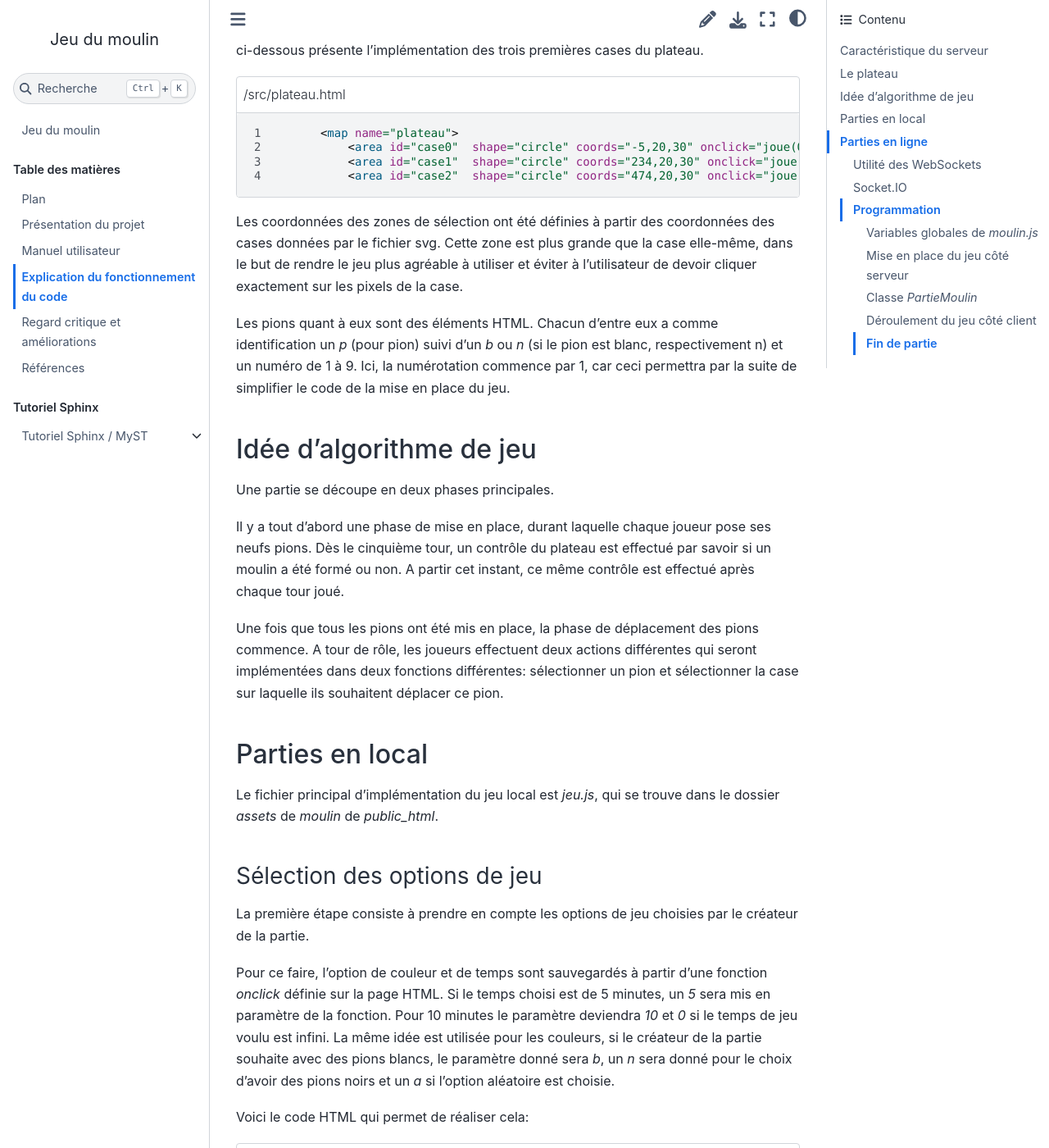
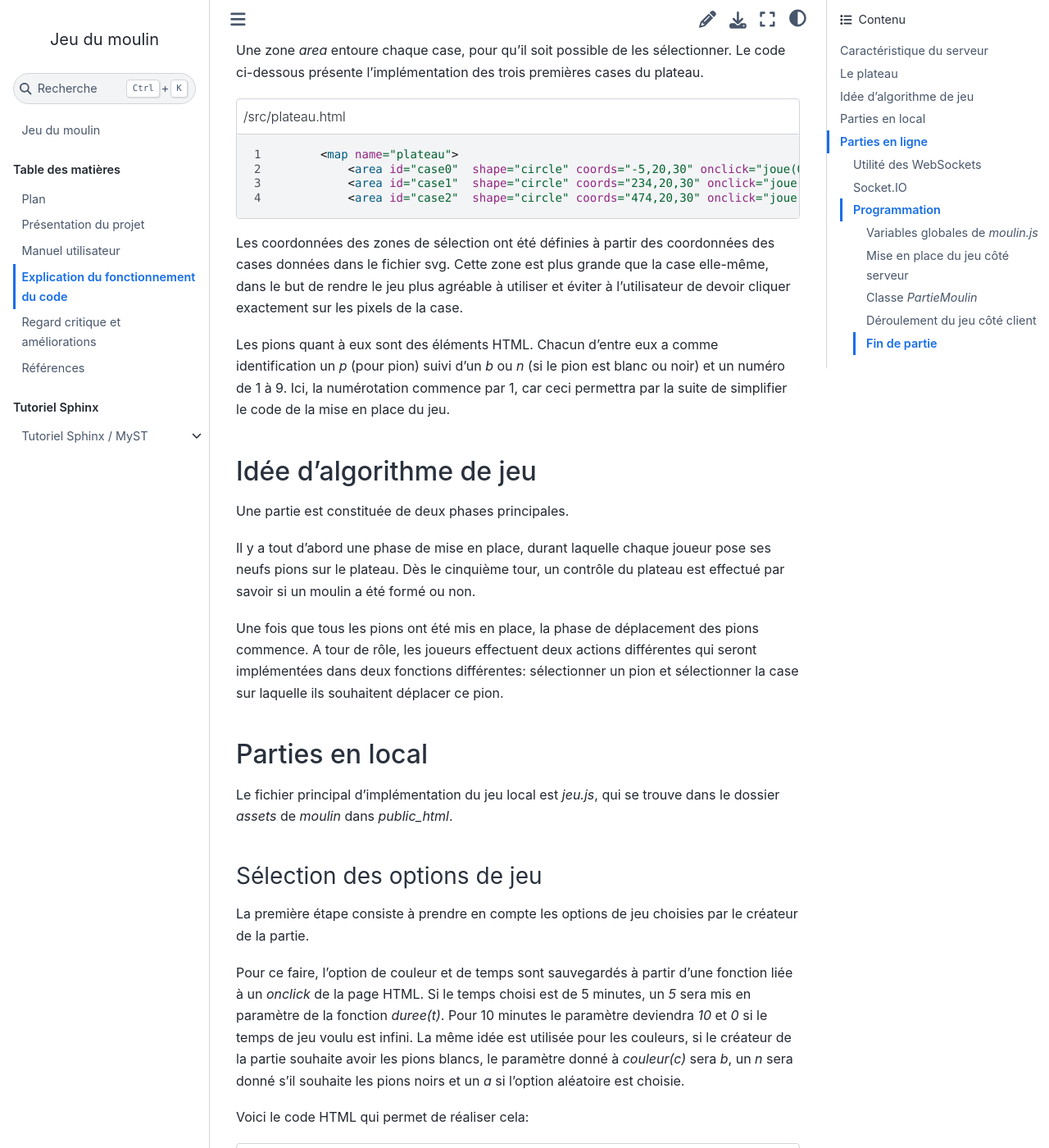
Before and after one commit to valentinethrlr/projet_moulin_documentation, a Sphinx documentation site: the page built from source/explication.md, in a window 1280 px wide and 1400 px high, scrolled down 1584 px. Shown: the whole window at 82% size. Built offline with Sphinx 7.4.7 and the Sphinx Book theme 1.1.4, drawn with Linux system fonts in a browser that asks for light colours; cross-references to code outside the pages are shown as plain code; some of the changed text lies outside the part shown.

Commit message:
relecture

````diff
--- a/source/explication.md
+++ b/source/explication.md
@@ -16,7 +16,7 @@ Ce projet est hébergé sur un Dell Poweredge. Celui-ci contient 10 HDD sur lesq
 Le plateau a été dessiné sur https://www.drawio.com/, puis converti en fichier svg. L'avantage est qu'il s'agit d'un format vectoriel, c'est-à-dire que l'image est stockée via des formules mathématiques qui modélisent les différents points et lignes dans une grille.
 Il n'y a donc pas de perte de résolution lors d'agrandissements ou de réductions de l'image. {cite:p}`format_svg`
 
-Dans le code, un numéro a été attribué à chaque case, en suivant le schéma ci-dessous:
+Pour la partie de programmation, un numéro a été attribué à chaque case, en suivant le schéma ci-dessous:
 
 ```{figure} images/plateau.png
 ---
@@ -24,7 +24,7 @@ width: 100%
 ---
 Numérotation des cases
 ```
-Le choix de commencer par la numérotation par 0 vient du fait qu'il est ainsi possible de créer une liste représentant le plateau, dans laquelle l'index d'une case correspond à son numéro d'identification.
+Le choix de commencer la numérotation par 0 vient du fait qu'il est ainsi facilement possible de créer une liste représentant le plateau, dans laquelle l'index d'une case correspond à son numéro d'identification.
 
 Une zone <em>area</em> entoure chaque case, pour qu'il soit possible de les sélectionner. Le code ci-dessous présente l'implémentation des trois premières cases du plateau.
 
@@ -35,29 +35,29 @@ Une zone <em>area</em> entoure chaque case, pour qu'il soit possible de les sél
 :lines: 57-60
 ```
 
-Les coordonnées des zones de sélection ont été définies à partir des coordonnées des cases données par le fichier svg. Cette zone est plus grande que la case elle-même, dans le but de rendre le jeu plus agréable à utiliser et éviter à l'utilisateur de devoir cliquer exactement sur les pixels de la case.
+Les coordonnées des zones de sélection ont été définies à partir des coordonnées des cases données dans le fichier svg. Cette zone est plus grande que la case elle-même, dans le but de rendre le jeu plus agréable à utiliser et éviter à l'utilisateur de devoir cliquer exactement sur les pixels de la case.
 
-Les pions quant à eux sont des éléments HTML. Chacun d'entre eux a comme identification un <em>p</em> (pour pion) suivi d'un <em>b</em> ou <em>n</em> (si le pion est blanc, respectivement n) et un numéro de 1 à 9. Ici, la numérotation commence par 1, car ceci permettra par la suite de simplifier le code de la mise en place du jeu.
+Les pions quant à eux sont des éléments HTML. Chacun d'entre eux a comme identification un <em>p</em> (pour pion) suivi d'un <em>b</em> ou <em>n</em> (si le pion est blanc ou noir) et un numéro de 1 à 9. Ici, la numérotation commence par 1, car ceci permettra par la suite de simplifier le code de la mise en place du jeu.
 
 
 ## Idée d'algorithme de jeu
 
-Une partie se découpe en deux phases principales.
+Une partie est constituée de deux phases principales.
 
-Il y a tout d'abord une phase de mise en place, durant laquelle chaque joueur pose ses neufs pions. Dès le cinquième tour, un contrôle du plateau est effectué par savoir si un moulin a été formé ou non. A partir cet instant, ce même contrôle est effectué après chaque tour joué.
+Il y a tout d'abord une phase de mise en place, durant laquelle chaque joueur pose ses neufs pions sur le plateau. Dès le cinquième tour, un contrôle du plateau est effectué par savoir si un moulin a été formé ou non.
 
 Une fois que tous les pions ont été mis en place, la phase de déplacement des pions commence. A tour de rôle, les joueurs effectuent deux actions différentes qui seront implémentées dans deux fonctions différentes: sélectionner un pion et sélectionner la case sur laquelle ils souhaitent déplacer ce pion.
 
 ## Parties en local
 
 
-Le fichier principal d'implémentation du jeu local est <em>jeu.js</em>, qui se trouve dans le dossier <em>assets</em> de <em>moulin</em> de <em>public_html</em>.
+Le fichier principal d'implémentation du jeu local est <em>jeu.js</em>, qui se trouve dans le dossier <em>assets</em> de <em>moulin</em> dans <em>public_html</em>.
 
 #### Sélection des options de jeu
 
 La première étape consiste à prendre en compte les options de jeu choisies par le créateur de la partie.
 
-Pour ce faire, l'option de couleur et de temps sont sauvegardés à partir d'une fonction <em>onclick</em> définie sur la page HTML. Si le temps choisi est de 5 minutes, un <em>5</em> sera mis en paramètre de la fonction. Pour 10 minutes le paramètre deviendra <em>10</em> et <em>0</em> si le temps de jeu voulu est infini. La même idée est utilisée pour les couleurs, si le créateur de la partie souhaite avec des pions blancs, le paramètre donné sera <em>b</em>, un <em>n</em> sera donné pour le choix d'avoir des pions noirs et un <em>a</em> si l'option aléatoire est choisie.
+Pour ce faire, l'option de couleur et de temps sont sauvegardés à partir d'une fonction liée à un <em>onclick</em> de la page HTML. Si le temps choisi est de 5 minutes, un <em>5</em> sera mis en paramètre de la fonction <em>duree(t)</em>. Pour 10 minutes le paramètre deviendra <em>10</em> et <em>0</em> si le temps de jeu voulu est infini. La même idée est utilisée pour les couleurs, si le créateur de la partie souhaite avoir les pions blancs, le paramètre donné à <em>couleur(c)</em> sera <em>b</em>, un <em>n</em> sera donné s'il souhaite les pions noirs et un <em>a</em> si l'option aléatoire est choisie.
 
 Voici le code HTML qui permet de réaliser cela:
 
@@ -68,15 +68,15 @@ Voici le code HTML qui permet de réaliser cela:
 :lines: 3-15
 ```
 
-Les fonctions <em>duree(t)</em> et <em>couleur(c)</em> enregistre simplement les options choisies dans des variables globales <em>dureeJoueur</em> et <em>couleurJoueur</em>.
+Les fonctions <em>duree(t)</em> et <em>couleur(c)</em> enregistre ensuite les options choisies dans des variables globales: <em>dureeJoueur</em> et <em>couleurJoueur</em>.
 
 #### Variables globales
 
 Afin de faciliter l'implémentation du jeu, plusieurs variables globales ont été définies.
 
-Tout d'abord, la variable <em>plateau</em> modélise la plateau à chaque instant du jeu, en enregistrant la position des pions qui s'y trouve. Dans cette liste, l'élément à l'index n correspond au pion se trouvant sur la case de numéro d'identification n.
+Tout d'abord, la liste <em>plateau</em> modélise la plateau à chaque instant du jeu, en enregistrant la position des pions qui s'y trouve. Dans cette liste, l'élément à l'index <em>n</em> correspond au pion se trouvant sur la case de numéro d'identification <em>n</em>.
 
-Les déplacements possibles sur le plateau d'une case à une autre sont modélisés par toutes les variables zone<em>n</em>. Il s'agit d'une liste, comprenant tous les numéros des cases sur lesquels il est possible de se déplacer à partir de la case <em>n</em>.
+Les déplacements possibles sur le plateau d'une case à une autre sont modélisés par toutes les variables zone-<em>n</em>. Il s'agit de listes, comprenant tous les numéros des cases sur lesquels il est possible de se déplacer à partir de la case <em>n</em>.
 
 La figure ci-dessous illustre la <em>zone0</em> et la <em>zone19</em>.
 
@@ -85,6 +85,15 @@ La figure ci-dessous illustre la <em>zone0</em> et la <em>zone19</em>.
 width: 100%
 ---
 Exemples de zones: zone0 et zone19
+```
+
+Voici ces zones dans le fichier <em>jeu.js</em>:
+
+```{literalinclude} /src/jeu.js
+:language: html
+:caption: /src/jeu.js
+:linenos: true
+:lines: 17, 36
 ```
 
 La liste <em>moulins</em> présente tous les triplets de cases sur lesquels il est possible d'avoir un moulin. Nous constatons donc qu'il y a au total seize dispositions de moulin différentes.
````
Also changed, not shown: other parts of source/explication.md (+1 -1 lines).
